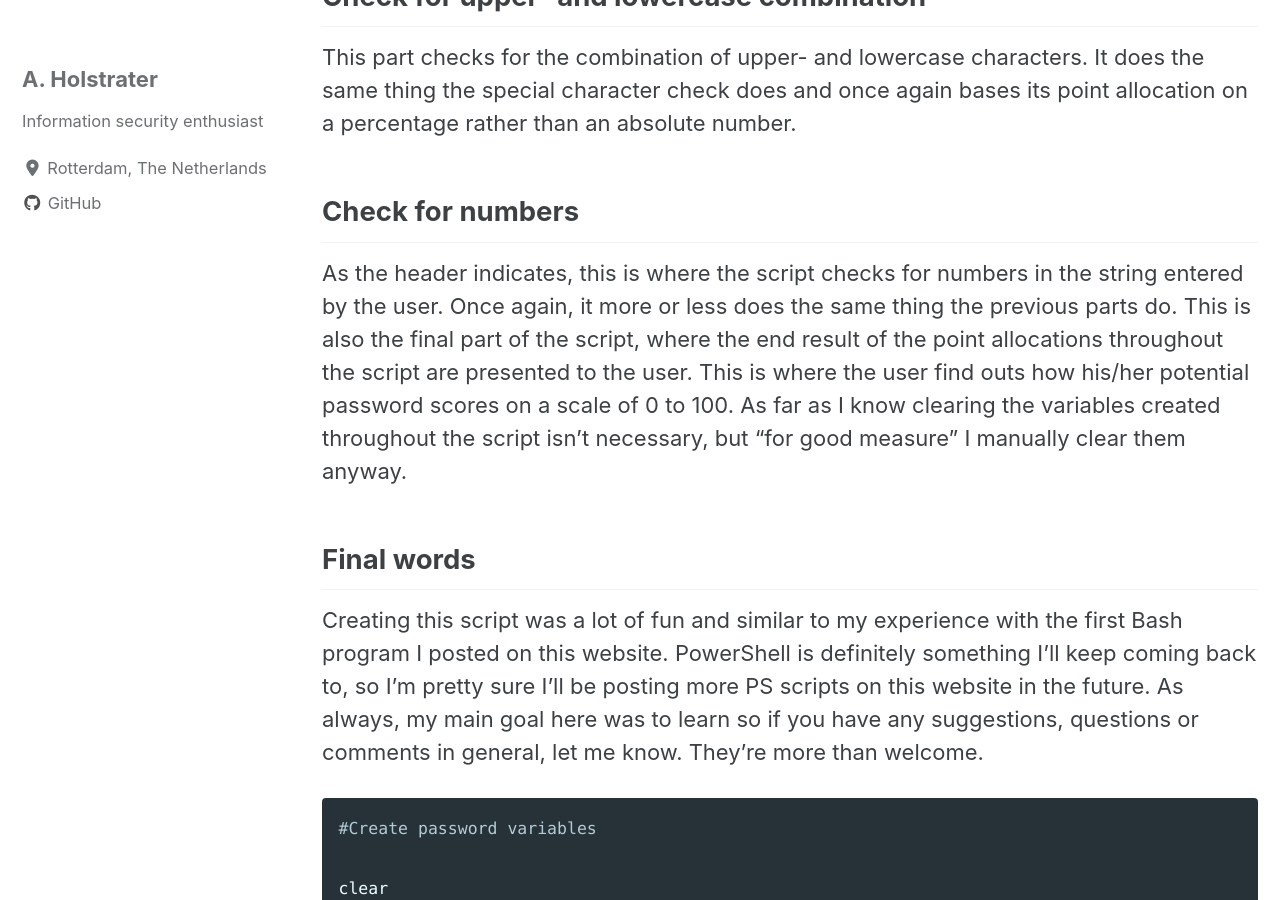
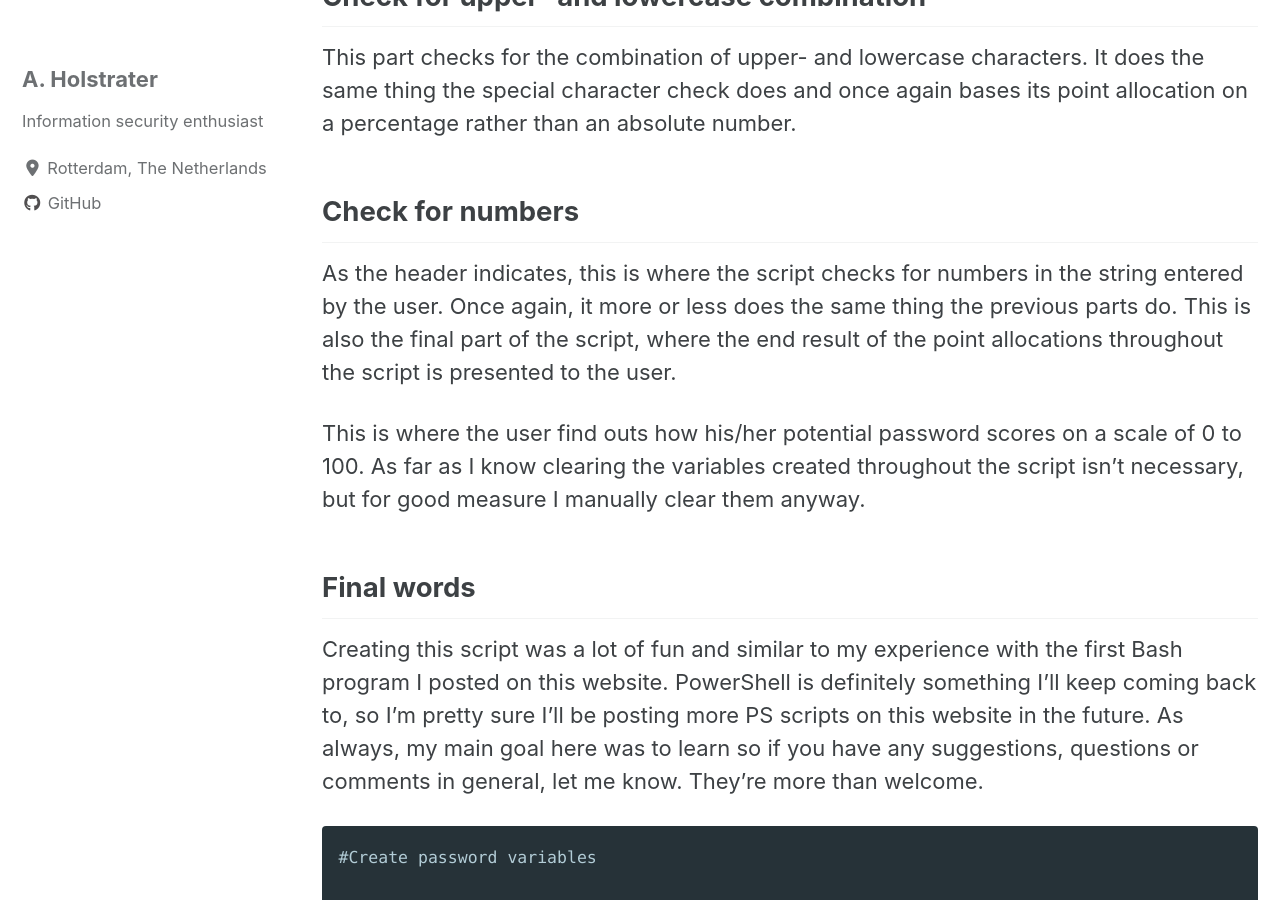
Before and after one commit to holstrater/holstrater.github.io, a Jekyll site: the page built from _posts/2020-05-18-pwstrength.ps1.md, in a window 1280 px wide and 900 px high, scrolled down 3251 px. Built offline with Jekyll 4.4.1, drawn with Linux system fonts in a browser that asks for light colours; cached includes are drawn as plain includes; nearby versions of some CDN libraries; some of the changed text lies outside the part shown.

Commit message:
pwstrength.ps1 final checks

```diff
--- a/_posts/2020-05-18-pwstrength.ps1.md
+++ b/_posts/2020-05-18-pwstrength.ps1.md
@@ -51,7 +51,9 @@ This part checks for the combination of upper- and lowercase characters. It does
 
 ## Check for numbers
 
-As the header indicates, this is where the script checks for numbers in the string entered by the user. Once again, it more or less does the same thing the previous parts do. This is also the final part of the script, where the end result of the point allocations throughout the script are presented to the user. This is where the user find outs how his/her potential password scores on a scale of 0 to 100. As far as I know clearing the variables created throughout the script isn't necessary, but "for good measure" I manually clear them anyway.
+As the header indicates, this is where the script checks for numbers in the string entered by the user. Once again, it more or less does the same thing the previous parts do. This is also the final part of the script, where the end result of the point allocations throughout the script is presented to the user.
+
+This is where the user find outs how his/her potential password scores on a scale of 0 to 100. As far as I know clearing the variables created throughout the script isn't necessary, but for good measure I manually clear them anyway.
 
 ## Final words
 
```
Also changed, not shown: other parts of _posts/2020-05-18-pwstrength.ps1.md (+2 -2 lines), _posts/2020-05-18-maccheck.c.md (+1 -1 lines).
